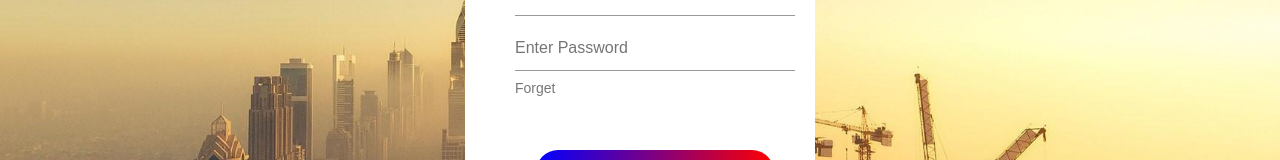
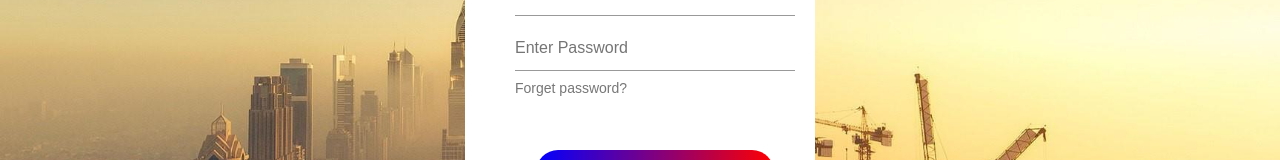
Before and after one commit to bhanu-bunny/PMO-Frontend, an Angular app: page /login in a window 1280 px wide. Shown: the part 221-381 px from the top of the page. Built offline with nearby package versions, Linux system fonts and the light colour scheme.

Commit message:
"4th commit"

```diff
--- a/src/app/Homepage/login/login.component.html
+++ b/src/app/Homepage/login/login.component.html
@@ -12,7 +12,7 @@
   <form id ="login" (submit)="onlogin(loginForm)" #loginForm="ngForm" class="login-Form">
         <input  type="text" placeholder="Email Id" class="input-field" name="email" ngModel required="" #emailInput="ngModel">
         <input type="password"placeholder="Enter Password" class="input-field" name="password" ngModel required=""#passwordInput="ngModel">
-        <span>Forget</span>
+        <span>Forget password?</span>
         <button type="submit" class="logbtn">Log in</button>
   </form>
 
```
